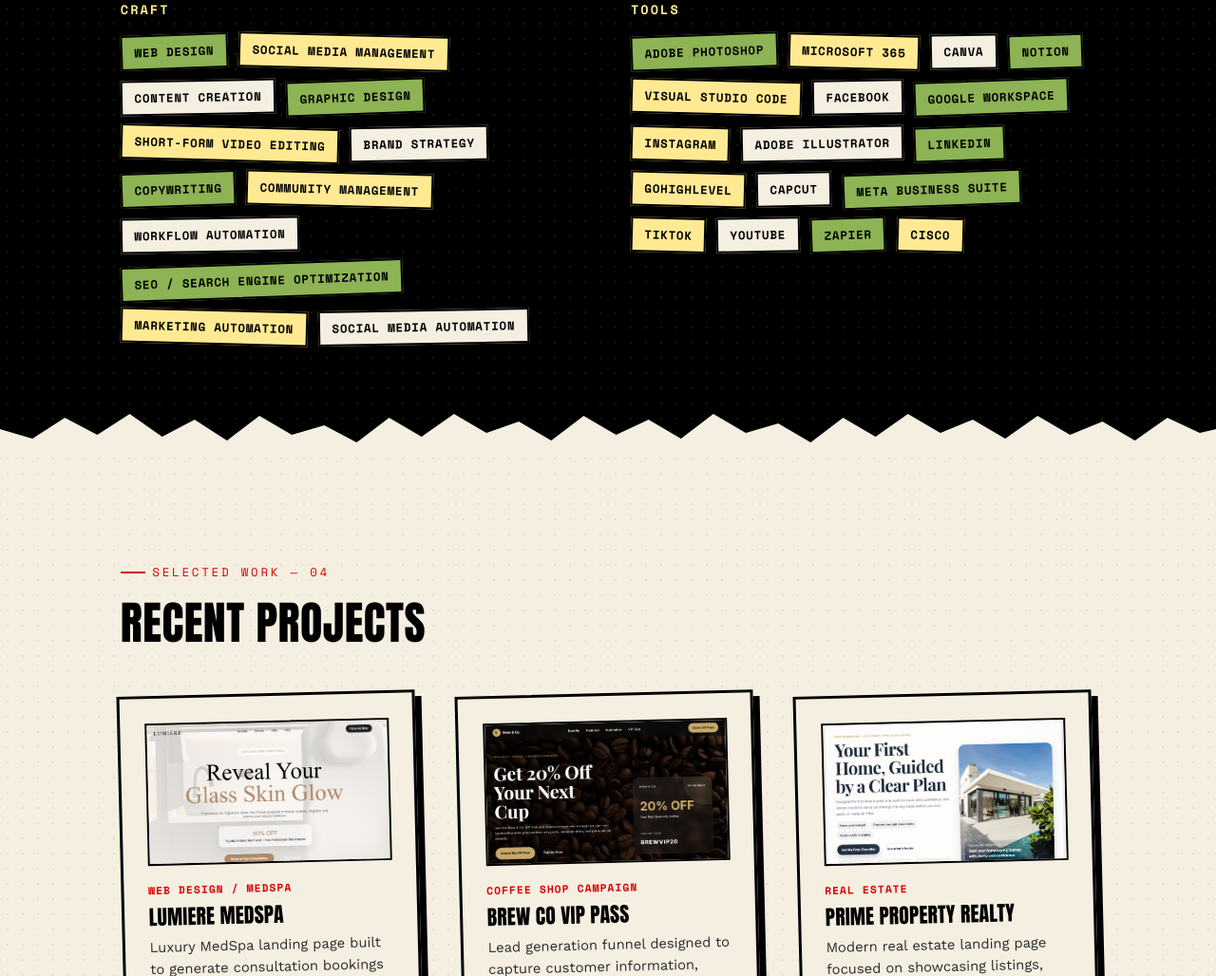
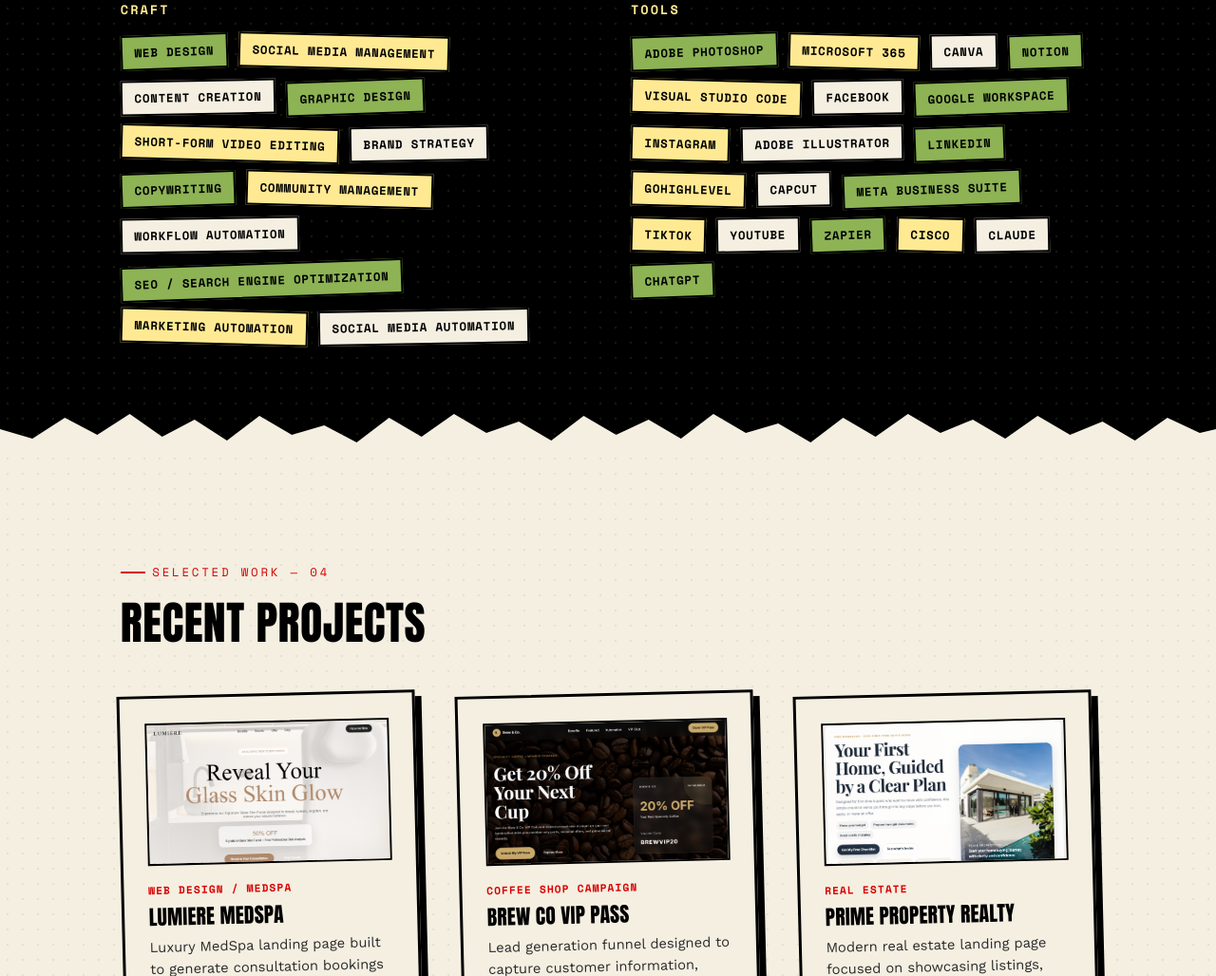
Before and after one commit to maxVA5/portfolio-site, a plain HTML site: page index.html in a window 1280 px wide. Shown: the part 1920-2948 px from the top of the page at 95% size. Drawn offline with nearby package versions, Linux system fonts and the light colour scheme.

Commit message:
Update index.html

```diff
--- a/index.html
+++ b/index.html
@@ -166,6 +166,8 @@
           <span class="sticker">Youtube</span>
           <span class="sticker">Zapier</span>
           <span class="sticker">Cisco</span>
+          <span class="sticker">Claude</span>
+          <span class="sticker">ChatGPT</span>
         </div>
       </div>
     </div>
```
